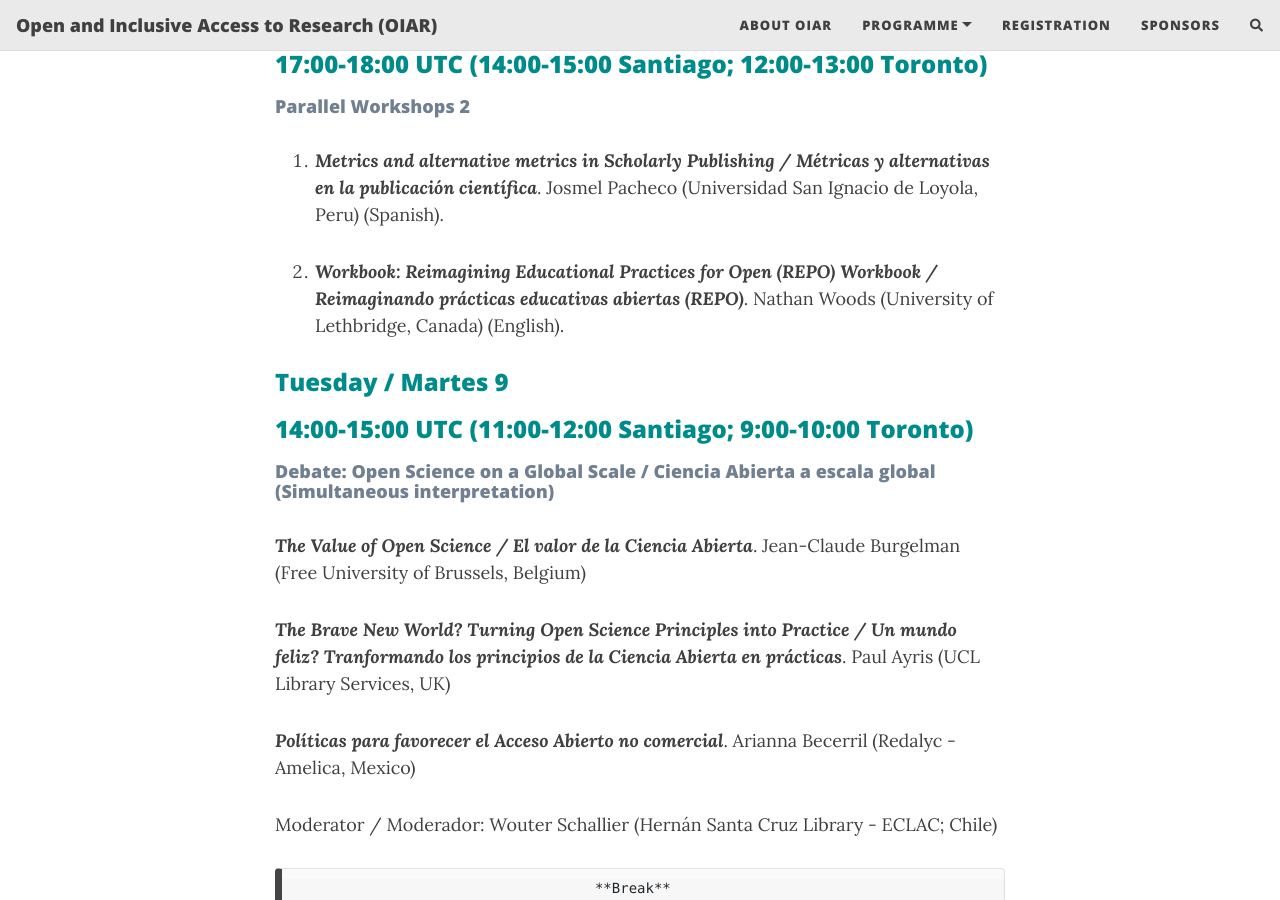
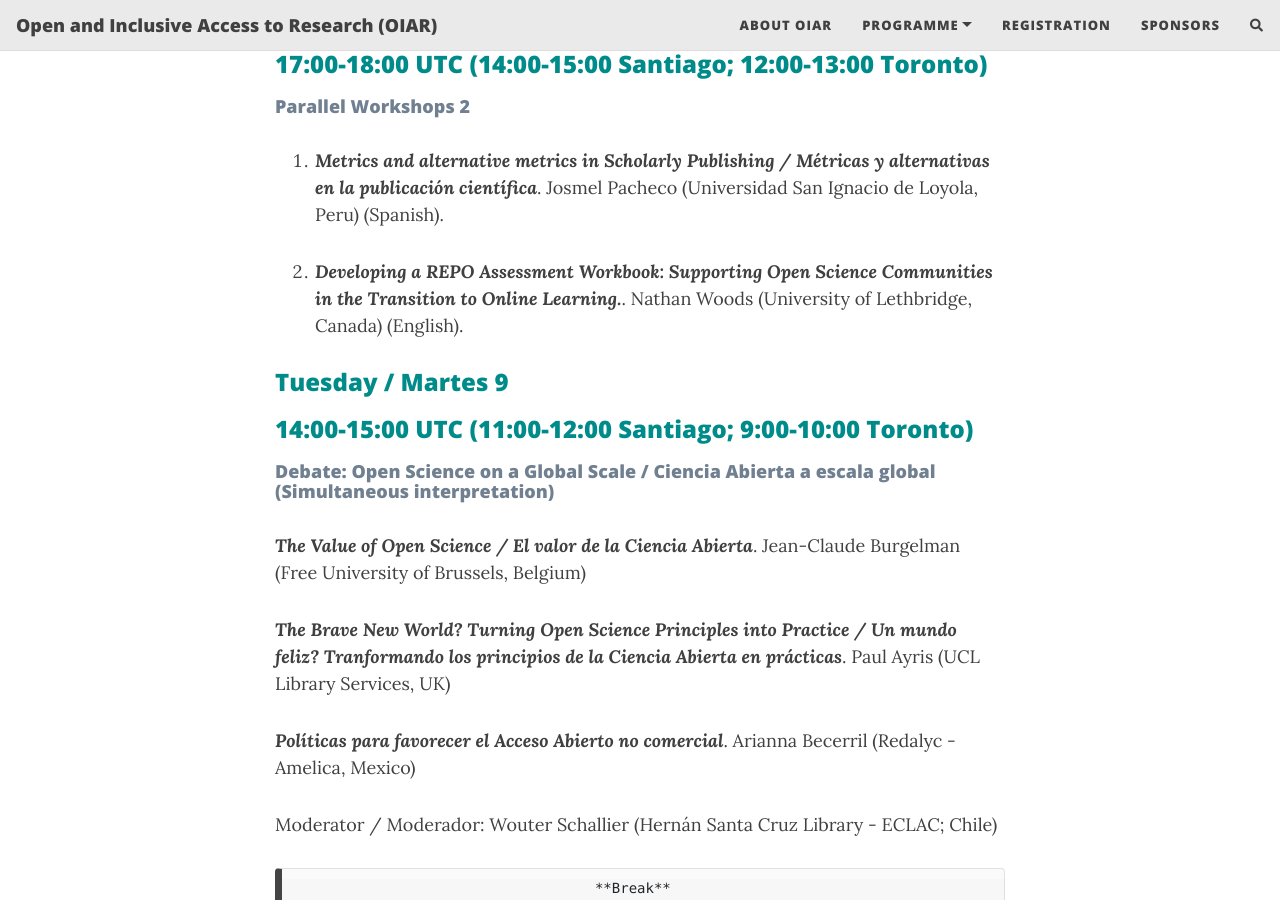
Before and after one commit to caedmon5/OIAR, a Jekyll site: the page built from programme.md, in a window 1280 px wide and 900 px high, scrolled down 1041 px. Built offline with Jekyll 4.4.1, drawn with Linux system fonts in a browser that asks for light colours; nearby versions of some CDN libraries; comment, search, counter and statistics services are not loaded; some of the changed text lies outside the part shown.

Commit message:
Update programme.md
Added Nathan's title to programme. Removed typo (extra quotation mark)

```diff
--- a/programme.md
+++ b/programme.md
@@ -27,7 +27,7 @@ A [calendar (.ics file) is available for this conference](assets/img/OIAR.ics)
 
 1. ***Metrics and alternative metrics in Scholarly Publishing / Métricas y alternativas en la publicación científica***. Josmel Pacheco (Universidad San Ignacio de Loyola, Peru) (Spanish).
 
-2. ***Workbook: Reimagining Educational Practices for Open (REPO) Workbook / Reimaginando prácticas educativas abiertas (REPO)***. Nathan Woods (University of Lethbridge, Canada) (English).
+2. ***Developing a REPO Assessment Workbook: Supporting Open Science Communities in the Transition to Online Learning.***. Nathan Woods (University of Lethbridge, Canada) (English).
 
 
 
@@ -83,7 +83,7 @@ Moderator / Moderadora: Fiona Murphy (MoreBrains, UK)
 #### <span style="color: SlateGray;">Book presentation and report / Presentación de libro e informe </span>
 ***Tendencias Recientes en las Políticas Científicas de Ciencia Abierta y Acceso Abierto en Iberoamérica (CLACSO)***. Dominique Babini (CLACSO-Amelica) y Laura Rovelli (UNLP-CONICET, FOLEC, Argentina)
 
-***Herramienta 2 FOLEC-CLACSO. Para promover la bibliodiversidad y defender el multilingüismo"***. Fernanda Beigel (INCIHUSA-CONICET/Centro de Estudios de la Circulación del Conocimiento- FCPYS-UNCuyo-Argentina)
+***Herramienta 2 FOLEC-CLACSO. Para promover la bibliodiversidad y defender el multilingüismo***. Fernanda Beigel (INCIHUSA-CONICET/Centro de Estudios de la Circulación del Conocimiento- FCPYS-UNCuyo-Argentina)
 
   Moderator / Moderador: Carlos Authier (CONICET, Argentina)
 
```
